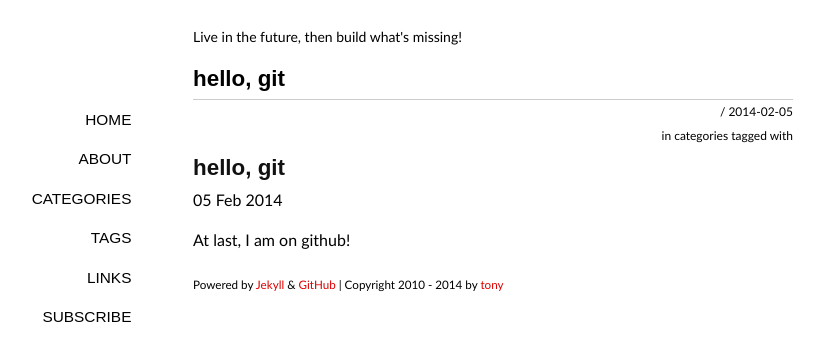
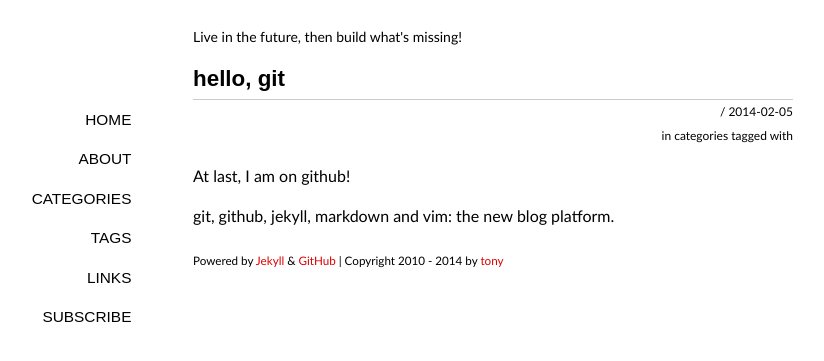
Before and after one commit to tonyskywalker/tonyskywalker.github.io, a Jekyll site: the page built from _posts/2014-02-05-hello-git.md, in a window 1280 px wide. Shown: the top 361 px of the page, without its empty margins (147-971 px from the left). Built offline with Jekyll 4.4.1, drawn with Linux system fonts in a browser that asks for light colours; some web fonts are replaced; comment, search, counter and statistics services are not loaded.

Commit message:
update layout

```diff
--- a/_posts/2014-02-05-hello-git.md
+++ b/_posts/2014-02-05-hello-git.md
@@ -3,8 +3,6 @@ layout: post
 title: hello, git
 ---
 
-<h2>{{ page.title }}</h2>
+<p>At last, I am on github!</p>
 
-<p>{{ page.date | date_to_string }}</p>
-
-<p>At last, I am on github!</p>
+git, github, jekyll, markdown and vim: the new blog platform.
```
